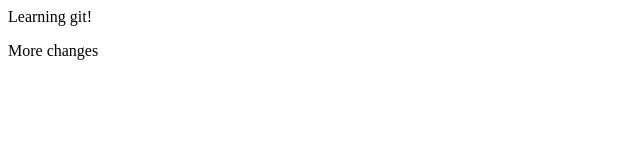
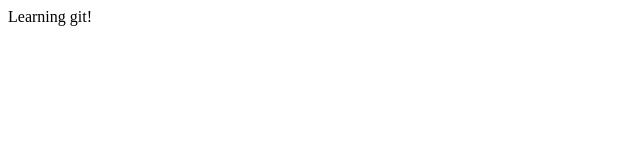
Before and after one commit to AleksandrAtr/Love-running, a plain HTML site: page index.html in a window 1280 px wide. Shown: the full height of the page, 0-640 px from the left. Drawn offline with Linux system fonts and the light colour scheme.

Commit message:
Learning git - learning continue

```diff
--- a/index.html
+++ b/index.html
@@ -9,7 +9,5 @@
     <p>
         Learning git!
     </p>
-
-    <div> More changes</div>
 </body>
 </html>
```
